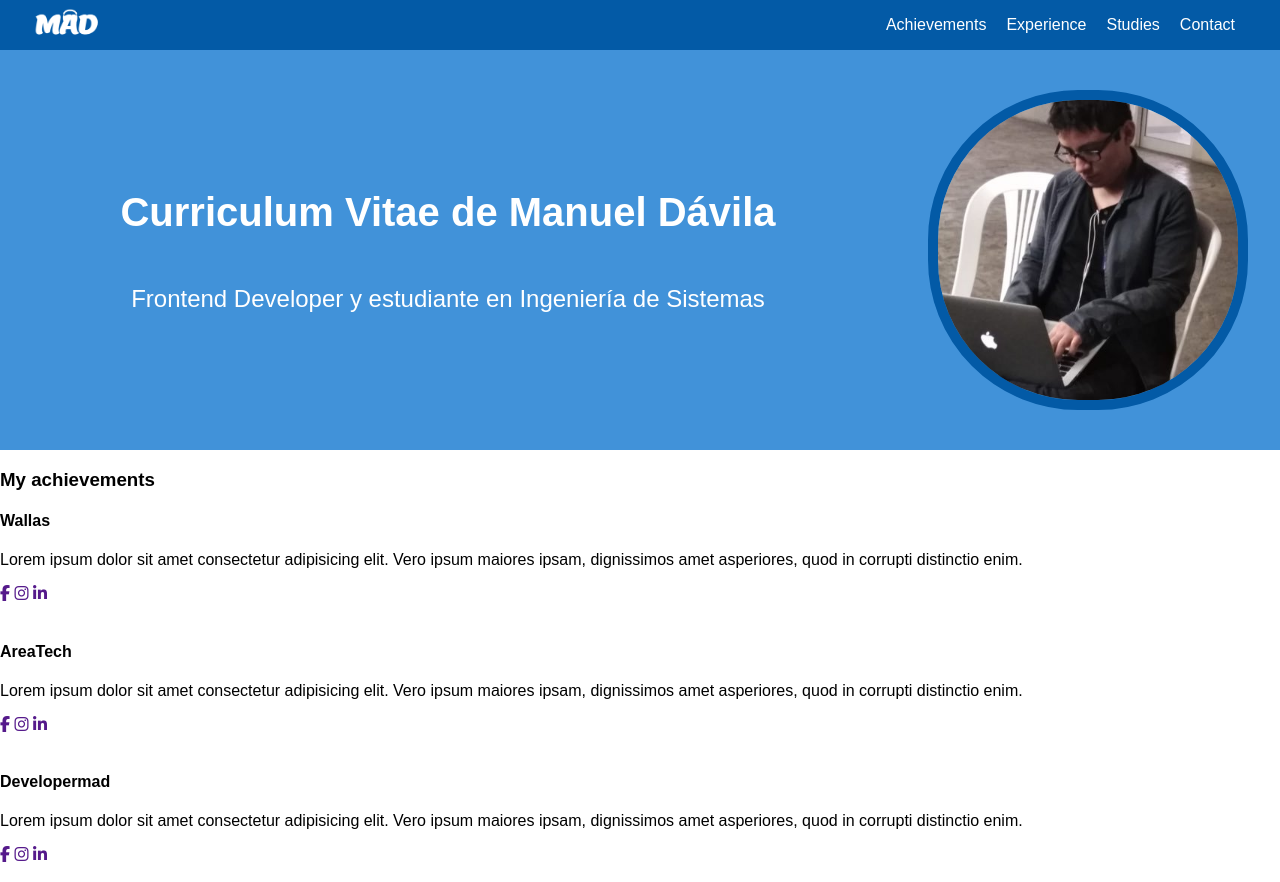
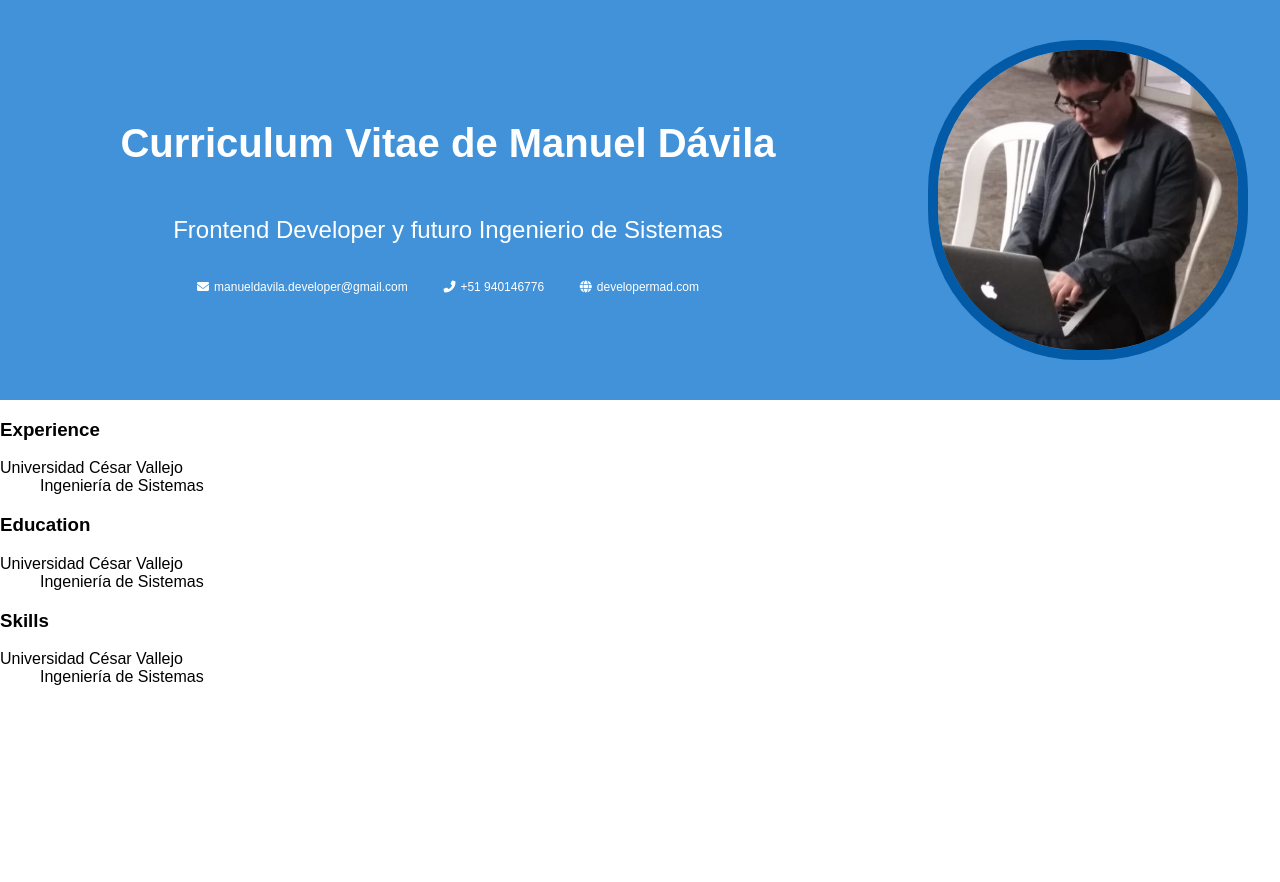
Before and after one commit to DavilaManuel/curriculum-vitae, a plain HTML site: page index.html in a window 1280 px wide. After the commit the page ends 800 px from the top, so only its background shows below. Drawn offline with Linux system fonts and the light colour scheme.

Commit message:
Modificando el contenido y el header

```diff
--- a/index.html
+++ b/index.html
@@ -20,108 +20,71 @@
     <script src="https://kit.fontawesome.com/6f9608a2df.js"></script>
 </head>
 <body>
-    <!--Menu-->
-    <header class="menu">
-        <div class="container-primary">
-            <img class="img-menu" src="assets/logo.png" alt="">
-        </div>
-        <!--Nav-->
-        <nav>
-            <ul>
-                <li><a href="#achievements">Achievements</a></li>
-                <li><a href="#experience">Experience</a></li>
-                <li><a href="#studies">Studies</a></li>
-                <li><a href="#contact">Contact</a></li>
-            </ul>
-        </nav>
-    </header>
 
     <!--Main-->
     <main>
+
         <!--Presentation-->
         <header>
+
             <div class="container-left">
                 <h1>Curriculum Vitae de Manuel Dávila</h1>
-                <p>Frontend Developer y estudiante en Ingeniería de Sistemas</p>
+                <p>Frontend Developer y futuro Ingenierio de Sistemas</p>
+
+                <!--Contact-->
+                <div id="contact">
+                    <p><i class="fas fa-envelope"></i>manueldavila.developer@gmail.com</p>
+                    <p><i class="fas fa-phone-alt"></i>+51 940146776</p>
+                    <p><i class="fas fa-globe"></i>developermad.com</p>
+                </div>
             </div>
+
+            <!--Image Profile-->
             <div class="container-right">
                 <img src="assets/perfil.jpg" alt="">
             </div>
+
         </header>
 
-        <!--Achievements-->
-        <section id="achievements">
-            <h3>My achievements</h3>
-            <!--Wallas container-->
-            <div class="container" >
-                <div class="left">
-                    <h4>Wallas</h4>
-                    <p>Lorem ipsum dolor sit amet consectetur adipisicing elit. Vero ipsum maiores ipsam, dignissimos amet asperiores, quod in corrupti distinctio enim.</p>
-                    <div class="social-media">
-                        <a href=""><i class="fab fa-facebook-f"></i></a>
-                        <a href=""><i class="fab fa-instagram"></i></a>
-                        <a href=""><i class="fab fa-linkedin-in"></i></a>
+        <section>
+            <div>
+
+                <!--Experiencie section-->
+                <div class="contianer">
+                    <h3>Experience</h3>
+                    <div>
+                        <dl>
+                            <dt>Universidad César Vallejo</dt>
+                            <dd>Ingeniería de Sistemas</dd>
+                        </dl>
                     </div>
                 </div>
-                <div class="right">
-                    <img src="" alt="">
-                </div>
-            </div>
-            <!--Areatech container-->
-            <div class="container">
-                <div class="left">
-                    <h4>AreaTech</h4>
-                    <p>Lorem ipsum dolor sit amet consectetur adipisicing elit. Vero ipsum maiores ipsam, dignissimos amet asperiores, quod in corrupti distinctio enim.</p>
-                    <div class="social-media">
-                        <a href=""><i class="fab fa-facebook-f"></i></a>
-                        <a href=""><i class="fab fa-instagram"></i></a>
-                        <a href=""><i class="fab fa-linkedin-in"></i></a>
+
+                <!--Education section-->
+                <div class="contianer">
+                    <h3>Education</h3>
+                    <div>
+                        <dl>
+                            <dt>Universidad César Vallejo</dt>
+                            <dd>Ingeniería de Sistemas</dd>
+                        </dl>
                     </div>
                 </div>
-                <div class="right">
-                    <img src="" alt="">
-                </div>
-            </div>
-            <!--Developermad container-->
-            <div class="container">
-                <div class="left">
-                    <h4>Developermad</h4>
-                    <p>Lorem ipsum dolor sit amet consectetur adipisicing elit. Vero ipsum maiores ipsam, dignissimos amet asperiores, quod in corrupti distinctio enim.</p>
-                    <div class="social-media">
-                        <a href=""><i class="fab fa-facebook-f"></i></a>
-                        <a href=""><i class="fab fa-instagram"></i></a>
-                        <a href=""><i class="fab fa-linkedin-in"></i></a>
+
+                <!--Skills section-->
+                <div class="contianer">
+                    <h3>Skills</h3>
+                    <div>
+                        <dl>
+                            <dt>Universidad César Vallejo</dt>
+                            <dd>Ingeniería de Sistemas</dd>
+                        </dl>
                     </div>
                 </div>
-                <div class="right">
-                    <img src="" alt="">
-                </div>
-            </div>
-        </section>
-
-        <!--Experience-->
-        <section>
-            <div class="container" id="experience">
 
             </div>
         </section>
 
-        <!--Studies-->
-        <section>
-            <div class="container" id="studies">
-
-            </div>
-        </section>
-
-        <!--Contact me-->
-        <section>
-            <div class="container" id="contact">
-
-            </div>
-        </section>
     </main>
-
-    <!--Footer-->
-    <footer></footer>
 </body>
 </html>
--- a/style.css
+++ b/style.css
@@ -10,35 +10,6 @@ body {
 #026873 Verde oscuro
 #038C8C Verde medio claro
 #03A696 Verde claro color Vue xd*/
-
-/* Menu section */
-
-.menu {
-    background-color: #035AA6;
-    display: flex;
-    justify-content: space-between;
-    height: 50px;
-}
-
-.img-menu {
-    margin-left: 25px;
-    height: 100%;
-}
-
-.menu ul {
-    display: flex;
-    margin-right: 25px;
-}
-
-.menu ul li {
-    list-style: none;
-    margin-right: 20px;
-}
-
-.menu ul li a {
-    text-decoration: none;
-    color: #fff;
-}
 
 /* Main - Presentation */
 
@@ -63,17 +34,20 @@ main header .container-left {
     width: 70%;
 }
 
-main header .container-right {
-    width: 30%;
+header .container-left p {
+    font-size: 1.5em;
 }
 
 h1 {
     font-size: 2.5em;
 }
 
-header .container-left p {
-    font-size: 1.5em;
+/* Header Image */
+
+main header .container-right {
+    width: 30%;
 }
+
 
 main header img {
     width: 300px;
@@ -82,10 +56,23 @@ main header img {
     border: 10px solid #035AA6;
 }
 
-/* Main - Achievements */
+/* Header - Contact */
 
-/* Main - Experience */
+#contact {
+    color: white;
+    justify-content: space-around;
+    display: flex;
+    width: 60%;
+    font-size: 0.5em;
+}
 
-/* Main - Contact */
+#contact i {
+    margin-right: 5px;
+}
 
-/* Footer */
+/* Section - Experience */
+
+
+/* Section - Education */
+
+/* Section - Skill */
```
